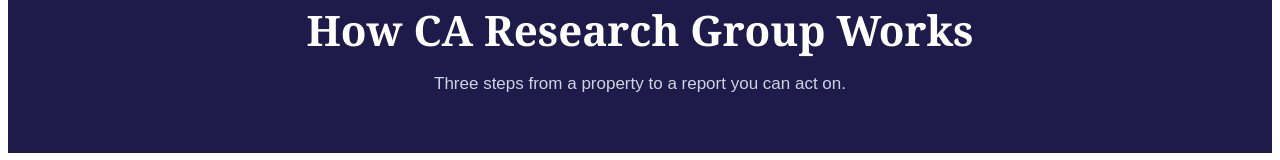
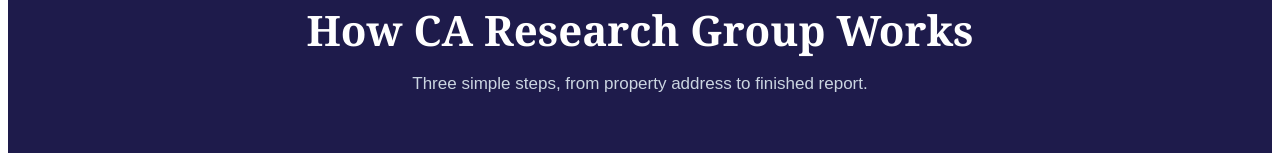
Before and after one commit to billalden01-dev/ca-research-group, a React (Vite) app: page / in a window 1280 px wide. Both pictures are taken after a click on the element "How It Works". Shown: the part 151-311 px from the top of the page. Built offline with nearby package versions, Linux system fonts and the light colour scheme.

Commit message:
Update App.tsx

```diff
--- a/App.tsx
+++ b/App.tsx
@@ -469,7 +469,7 @@
           <div>
             <div style={{ backgroundColor: '#1e1b4b', padding: isMobile ? '36px 16px' : '56px 20px', textAlign: 'center' }}>
               <h1 style={{ fontFamily: SERIF, fontSize: isMobile ? '30px' : '42px', fontWeight: 'bold', color: '#ffffff', margin: '0 0 16px 0', lineHeight: '1.15' }}>How CA Research Group Works</h1>
-              <p style={{ fontSize: '17px', color: '#cbd5e1', maxWidth: '600px', margin: '0 auto', lineHeight: '1.6' }}>Three steps from a property to a report you can act on.</p>
+              <p style={{ fontSize: '17px', color: '#cbd5e1', maxWidth: '460px', margin: '0 auto', lineHeight: '1.6', textWrap: 'balance' } as React.CSSProperties}>Three simple steps, from property address to finished report.</p>
             </div>
 
             <div style={{ maxWidth: '1000px', margin: '0 auto', padding: isMobile ? '36px 16px 56px 16px' : '60px 20px 80px 20px' }}>
```
